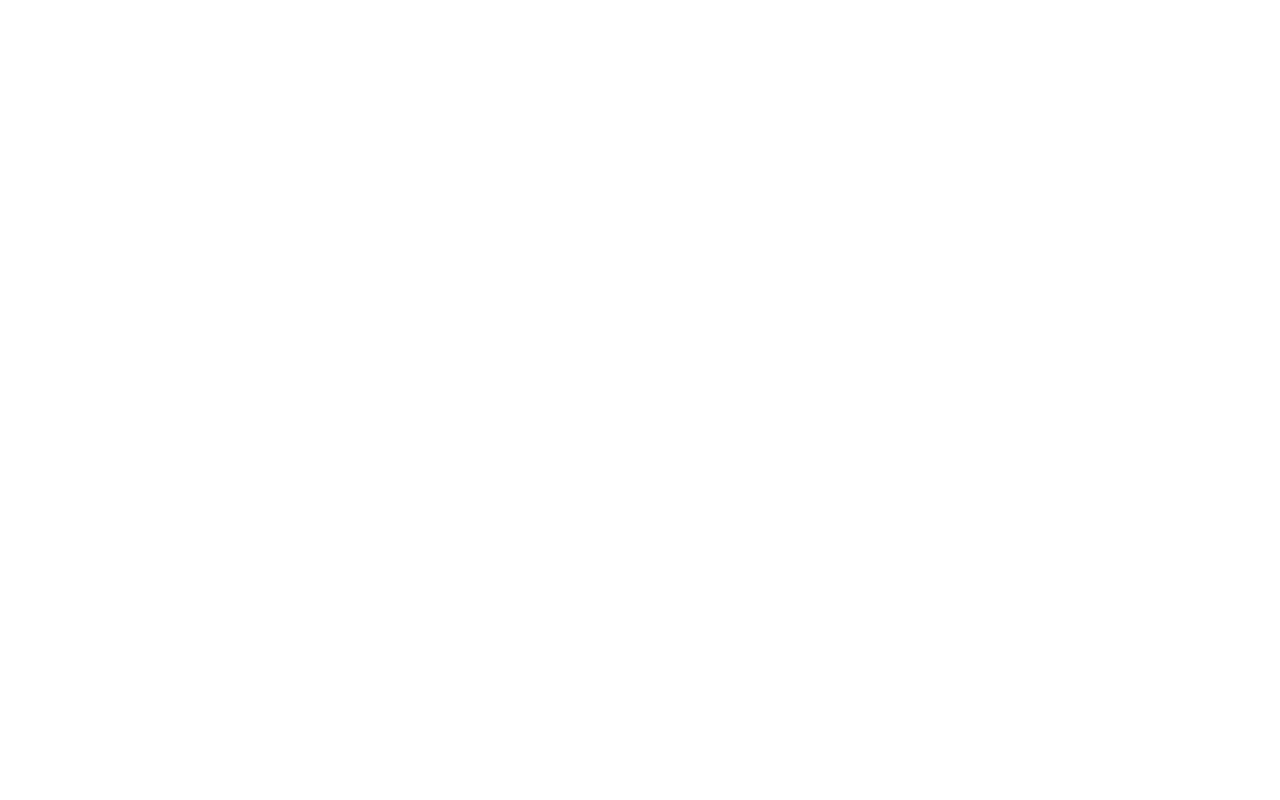
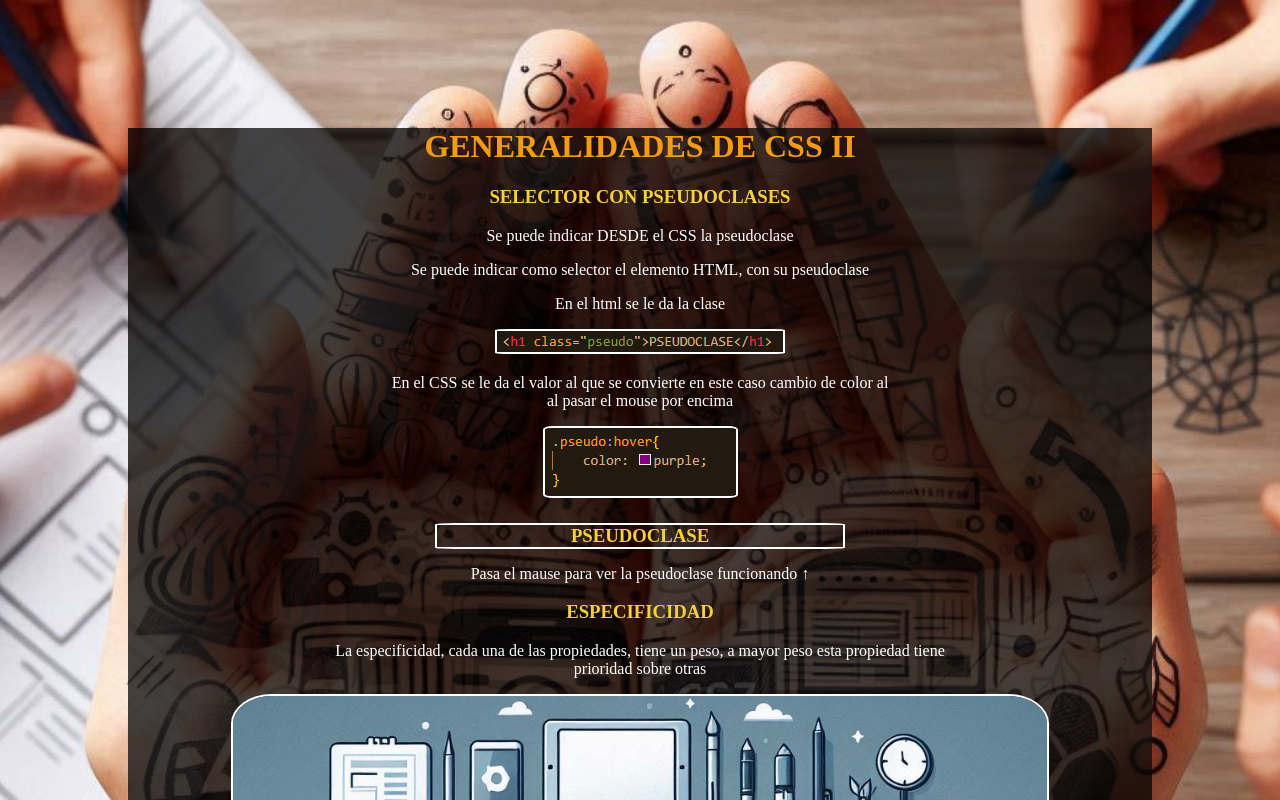
Before and after one commit to jguilldev/CSS, a plain HTML site: page index3.html in a window 1280 px wide. Shown: the top 800 px of the page. Drawn offline with Linux system fonts and the light colour scheme.

Commit message:
Agrego imagenes de fondo especificidad y explicacion de css, modifico estilos para mejorar la vista en el browser

```diff
--- a/index3.html
+++ b/index3.html
@@ -3,9 +3,26 @@
 <head>
     <meta charset="UTF-8">
     <meta name="viewport" content="width=device-width, initial-scale=1.0">
+    <link rel="stylesheet" href="styles.css">
     <title>CSS pag 2</title>
 </head>
 <body>
+    <h1>GENERALIDADES DE CSS II</h1>
+    <h3><b>SELECTOR CON PSEUDOCLASES</b></h3>
+    <p>Se puede indicar DESDE  el CSS la pseudoclase</p>
+        <p>Se puede indicar como selector el elemento HTML, con su pseudoclase</p>
+        <p>En el html se le da la clase</p>
+        <img src="/images/pseudo-html.png" alt="">
+        <p>En el CSS se le da el valor al que se convierte en este caso cambio de color al <br>
+        al pasar el mouse por encima</p>
+        <img src="/images/pseudo-css.png" alt="">
+        <h3 class="pseudo">PSEUDOCLASE</h3>
+        <p>Pasa el mause para ver la pseudoclase funcionando ↑</p>
+
+        <h3><b>ESPECIFICIDAD</b></h3>
+        <p>La especificidad, cada una de las propiedades, tiene un peso, a mayor peso esta propiedad tiene <br>
+        prioridad sobre otras</p>
+        <img class="especificidad" src="/images/Especificidad.png" alt="">
 
 </body>
 </html>
--- a/styles.css
+++ b/styles.css
@@ -2,33 +2,74 @@ body{
     margin:10% 10% 10% 10%;
     text-align: center;
     color:greenyellow;
+
+    background-image: url(/images/fondo.jpeg);
+    background-size: cover;
+    background-position: center;
+    background-repeat: no-repeat;
+    position: relative;
+
+}
+
+body::before {
+    content: '';
+    position: absolute;
+    top: 0;
+    left: 0;
+    width: 100%;
+    height: 100%;
+    background-image: url('/images/fondo.jpeg'); /* Ruta de la imagen de fondo */
+    background-size: cover; /* Cubre todo el body manteniendo la relación de aspecto */
+    background-position: center; /* Centra la imagen */
+    background-repeat: no-repeat; /* Evita que la imagen se repita */
+    opacity: 0.8; /* Aplica opacidad a la imagen */
+    filter: brightness(0.1); /* Ajusta el brillo para hacer la imagen más oscura */
+    z-index: -1; /* Envía el pseudoelemento detrás del contenido */
 }
 
 h1{
-    color:blue;
+    color:#F39C12 ;
+
 }
 
 h2{
-    color:#1423ad;
+    color:#4CBD49;
 }
 
 h3{
-    color:#0f2f76;
+    color:#F4D03F;
 }
 p{
-    color:#36423f;
+    color:white;
 }
 
 img{
-    border: 2px solid black;
+    border: 2px solid white;
     border-radius: 5%;
 }
 a{
+    color: white;
     align-items: end;
+    font-size: 25px;
+
 }
 
 .final-nav{
-    margin: 5%;
+    margin: 5% 0% 3% 0% ;
     display: flex;
     justify-content: space-around;
 }
+
+.pseudo{
+    border: 2px solid white;
+    border-radius: 5%;
+    margin: 2% 30% 0 30%;
+}
+
+.pseudo:hover{
+    color: purple;
+}
+
+.especificidad{
+    max-width: 80vw;
+}
```
Also changed, not shown: index.html (+3 -3 lines), images/Especificidad.png (added), images/fondo.jpeg (added), images/pseudo-css.png (added), images/pseudo-html.png (added).
